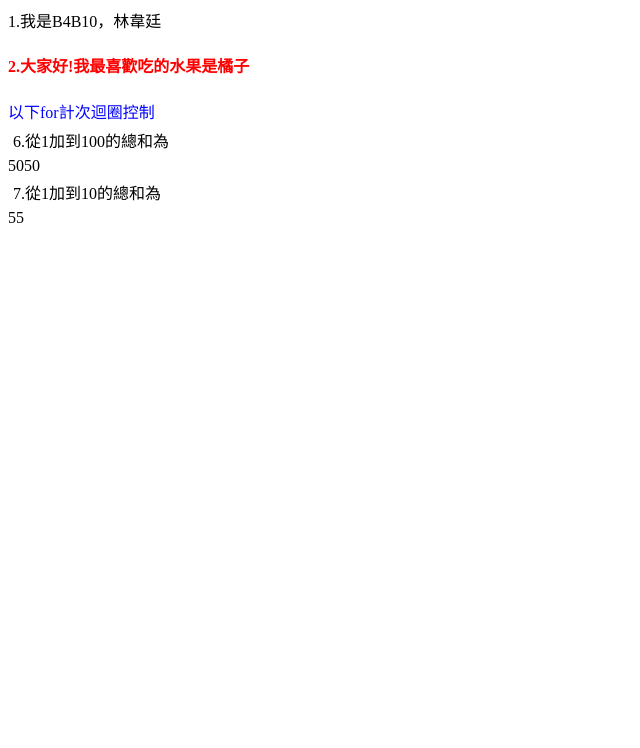
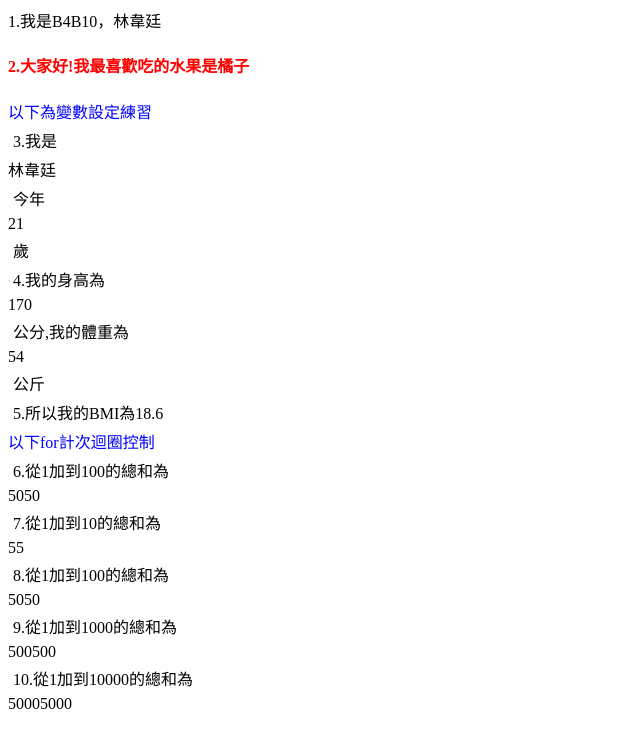
Before and after one commit to ritsu010/ritsu010.github.io, a plain HTML site: page B4B10/課堂作業05/index.htm in a window 1280 px wide. Shown: the whole page, without its empty margins (0-640 px from the left). Drawn offline with Linux system fonts and the light colour scheme.

Commit message:
上傳課堂作業05

```diff
--- a/B4B10/課堂作業05/index.htm
+++ b/B4B10/課堂作業05/index.htm
@@ -27,8 +27,8 @@
            var myAge = 21;
            var myHeight = 170,myWeight = 54;
            document.write("<div>以下為變數設定練習</div>");
-           document.write("<p>3.我是</p>" +myName "<p>今年</p>" +myAge "<p>歲</p>" + );
-           document.write("<p>4.我的身高為</p>" +myHeight + "<p>公分,我的體重為</p>" +myWeight + "<p>公斤</p>");
+           document.write("<p>3.我是</p>"+myName+"<p>今年</p>"+myAge+"<p>歲</p>");
+           document.write("<p>4.我的身高為</p>"+myHeight+"<p>公分,我的體重為</p>"+myWeight+"<p>公斤</p>");
            document.write("<p>5.所以我的BMI為18.6</p>");
      </script>
 
@@ -47,10 +47,16 @@
         var count=0;
         for (i=1;i<=no;i++)
         count +=i;
-        document.write("<p>7.從1加到10的總和為</p>");
         document.write(count);
         }
+        document.write("<p>7.從1加到10的總和為</p>");
         sum(10);
+        document.write("<p>8.從1加到100的總和為</p>");
+        sum(100);
+        document.write("<p>9.從1加到1000的總和為</p>");
+        sum(1000);
+        document.write("<p>10.從1加到10000的總和為</p>");
+        sum(10000);
 
     </script>
 
```
